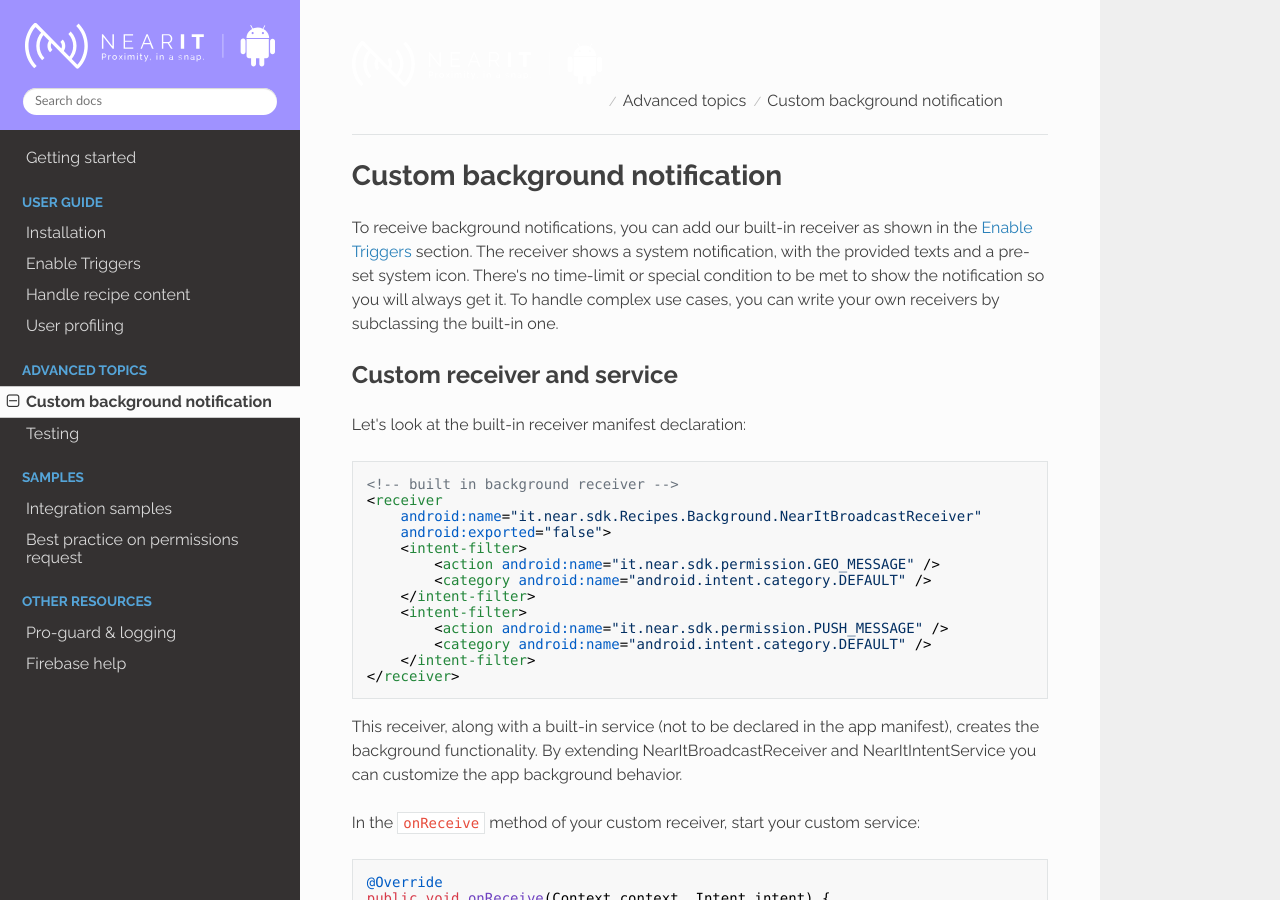
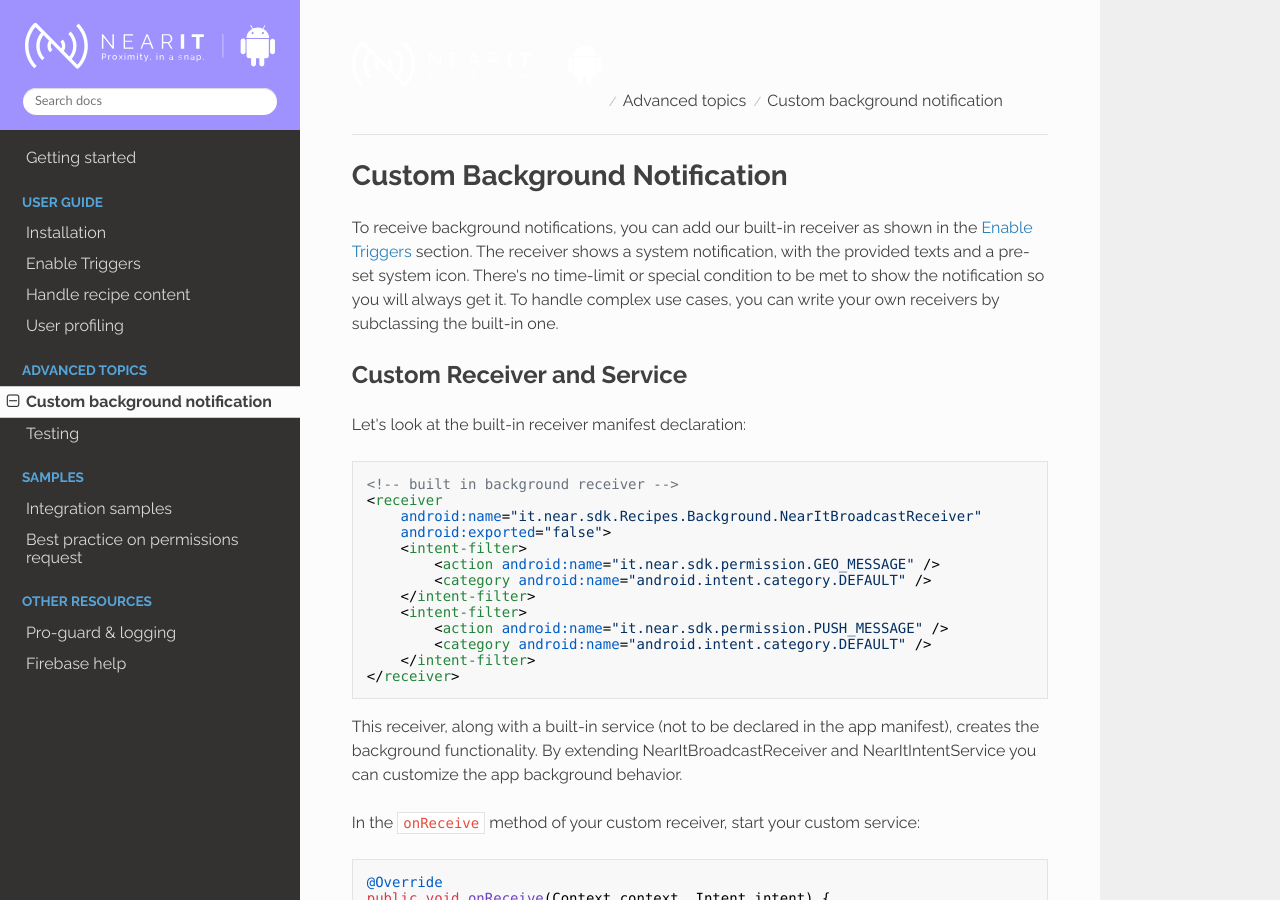
Before and after one commit to nearit/Android-SDK, an MkDocs documentation site: the page built from docs/custom-bkg-notification.md, in a window 1280 px wide and 900 px high. Built offline with MkDocs 1.6.1, drawn with Linux system fonts in a browser that asks for light colours; nearby versions of some CDN libraries; old or Windows-style settings are respelled for this version of MkDocs.

````diff
--- a/docs/custom-bkg-notification.md
+++ b/docs/custom-bkg-notification.md
@@ -1,8 +1,8 @@
-# Custom background notification
+# Custom Background Notification
 
 To receive background notifications, you can add our built-in receiver as shown in the [Enable Triggers](enable-triggers.md) section. The receiver shows a system notification, with the provided texts and a pre-set system icon. There's no time-limit or special condition to be met to show the notification so you will always get it. To handle complex use cases, you can write your own receivers by subclassing the built-in one.
 
-## Custom receiver and service
+## Custom Receiver and Service
 
 Let's look at the built-in receiver manifest declaration:
 ```xml
````
